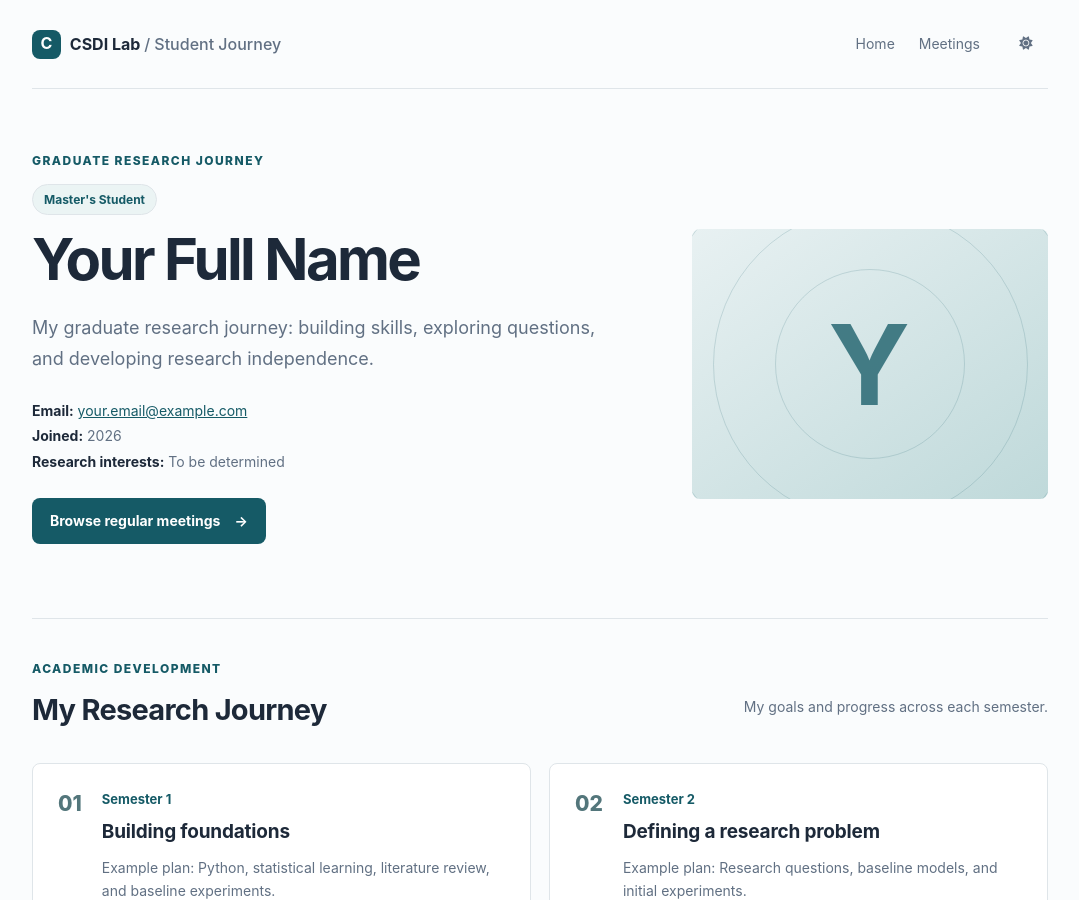
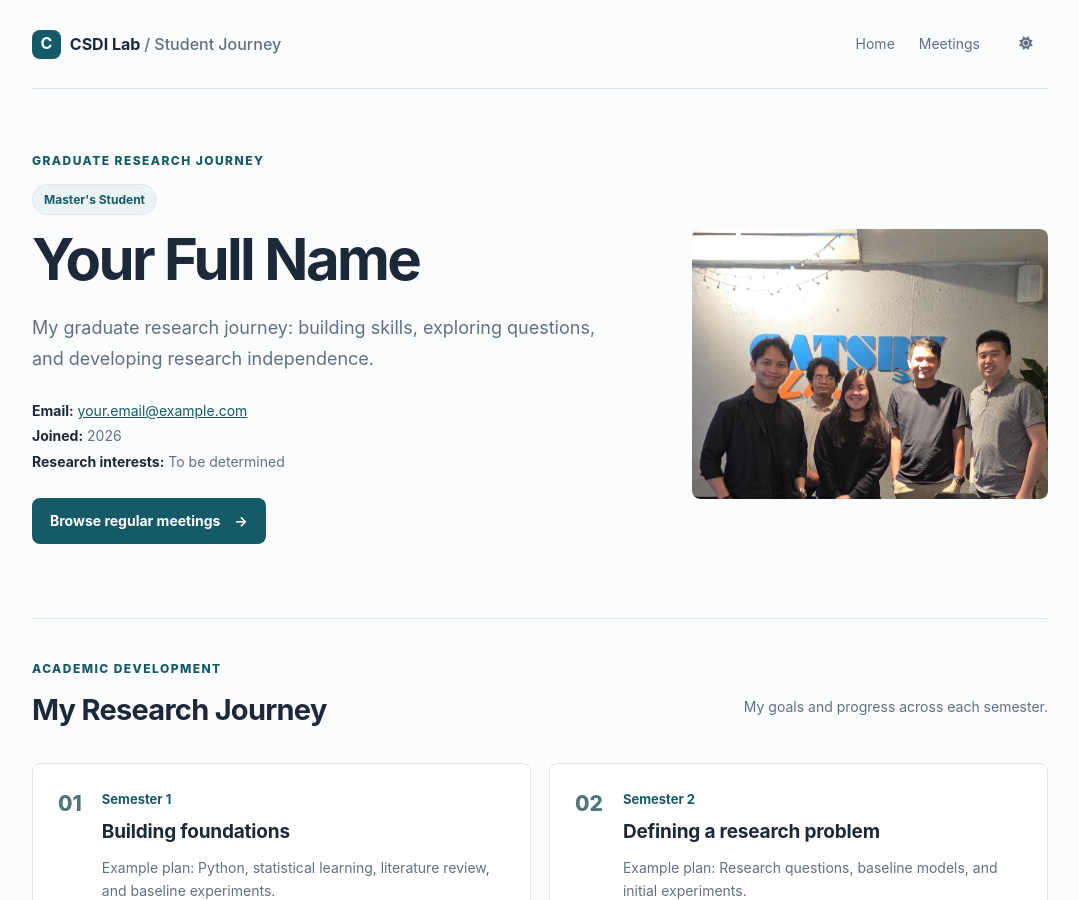
Before and after one commit to hendrisutrisno/2026student, a Jekyll site: the page built from docs/index.md, in a window 1280 px wide and 900 px high. Shown: the whole window, without its empty margins (100-1179 px from the left). Built offline with Jekyll 4.4.1, drawn with Linux system fonts in a browser that asks for light colours.

Commit message:
testing image profile

```diff
--- a/docs/_config.yml
+++ b/docs/_config.yml
@@ -23,7 +23,7 @@ student:
   name: "Your Full Name"
   email: "your.email@example.com" # Replace with your address, or leave empty to hide.
   degree: "Master's Student"
-  # photo: /assets/photos/profile-sample.png # Optional: uncomment and add your photo in docs/assets/photos/
+  photo: /assets/photos/rec2025_1.png # Optional: uncomment and add your photo in docs/assets/photos/
   lab: "CSDI Lab"
   university: "National Taipei University of Technology"
   joined: "2026"
```
Also changed, not shown: docs/assets/photos/rec2025_1.png (added).
